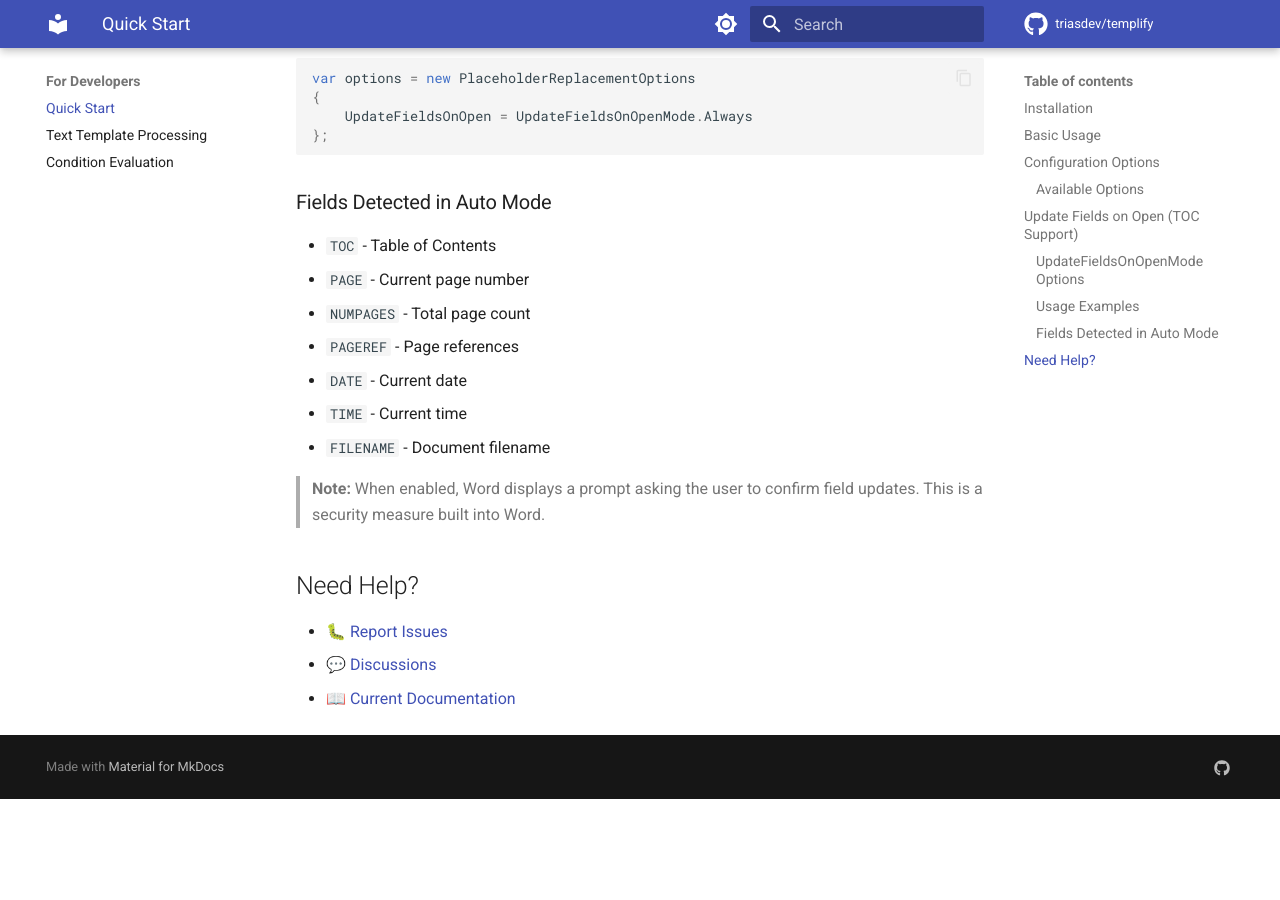
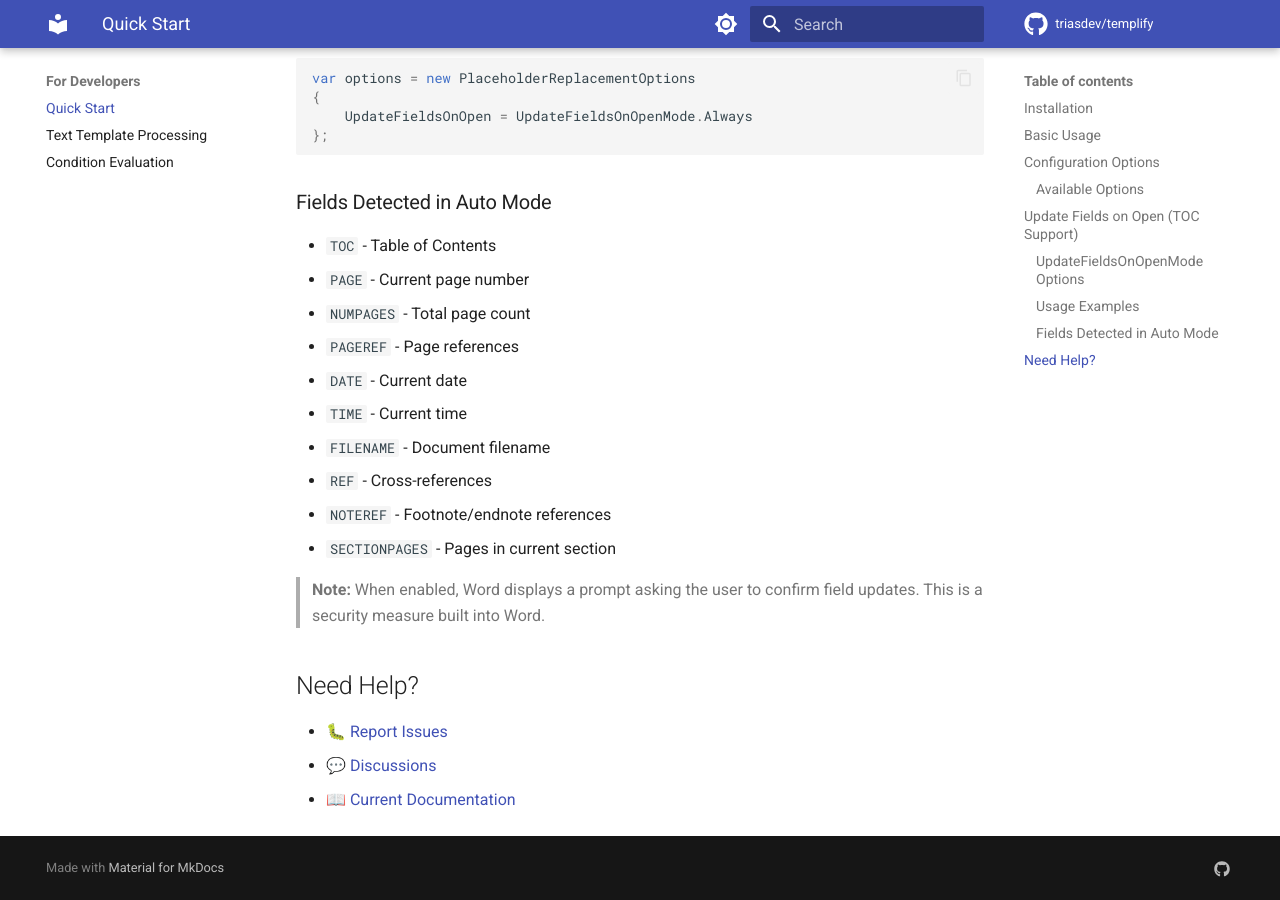
Before and after one commit to TriasDev/templify, an MkDocs documentation site: the page built from docs/for-developers/quick-start.md, in a window 1280 px wide and 900 px high, scrolled down 2293 px. Built offline with MkDocs 1.6.1 and Material for MkDocs 9.7.7, drawn with Linux system fonts in a browser that asks for light colours; comment, search, counter and statistics services are not loaded; before the commit the page ends 3092 px from its top, so only the background shows below that.

Commit message:
fix: address remaining PR review comments
- Add missing field types (REF, NOTEREF, SECTIONPAGES) to documentation
- Refactor GetTableOfContentsPageNumbers to use LINQ

```diff
--- a/docs/for-developers/quick-start.md
+++ b/docs/for-developers/quick-start.md
@@ -101,6 +101,9 @@ var options = new PlaceholderReplacementOptions
 - `DATE` - Current date
 - `TIME` - Current time
 - `FILENAME` - Document filename
+- `REF` - Cross-references
+- `NOTEREF` - Footnote/endnote references
+- `SECTIONPAGES` - Pages in current section
 
 > **Note:** When enabled, Word displays a prompt asking the user to confirm field updates. This is a security measure built into Word.
 
```
Also changed, not shown: 1 other file.
